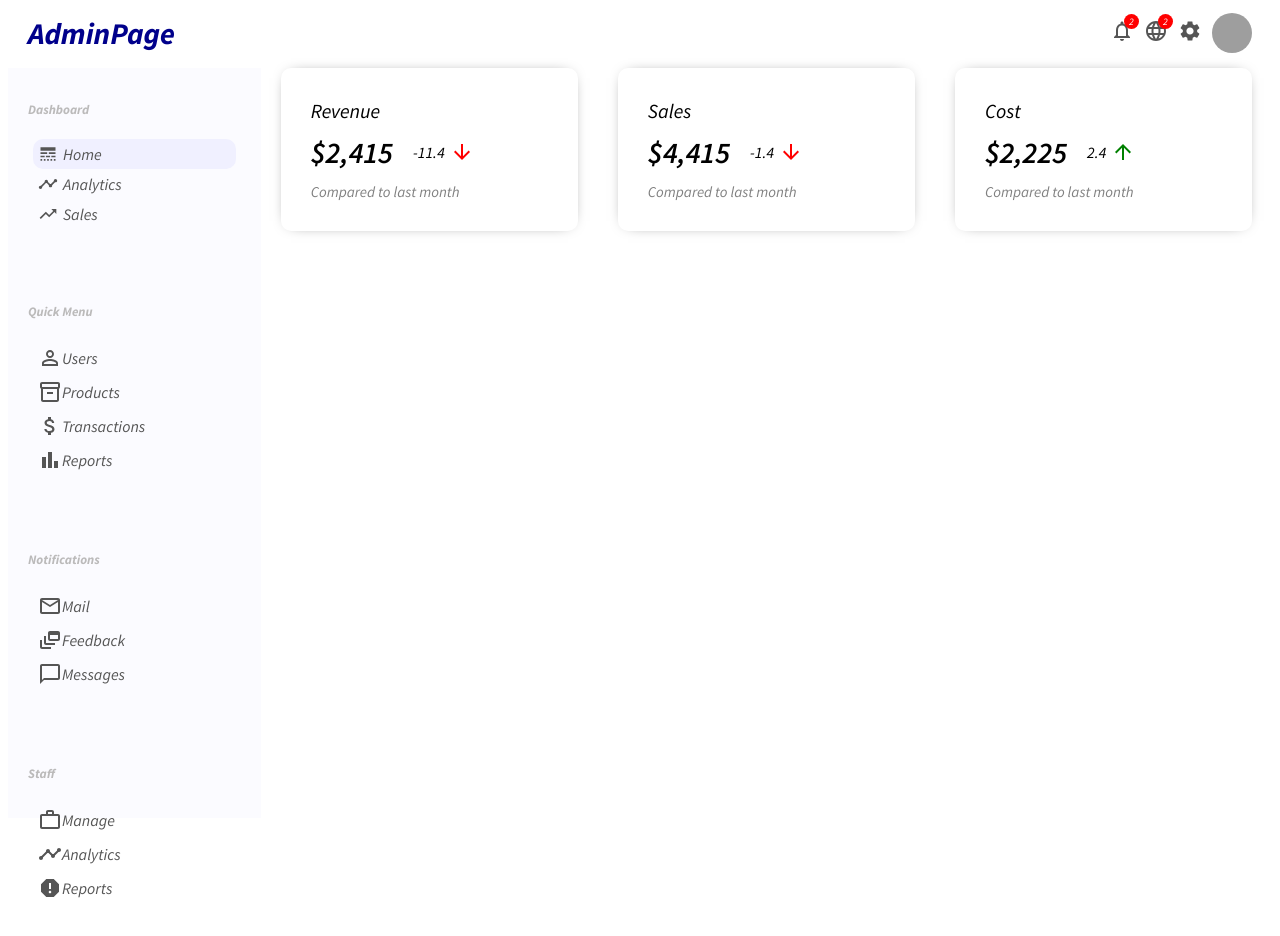
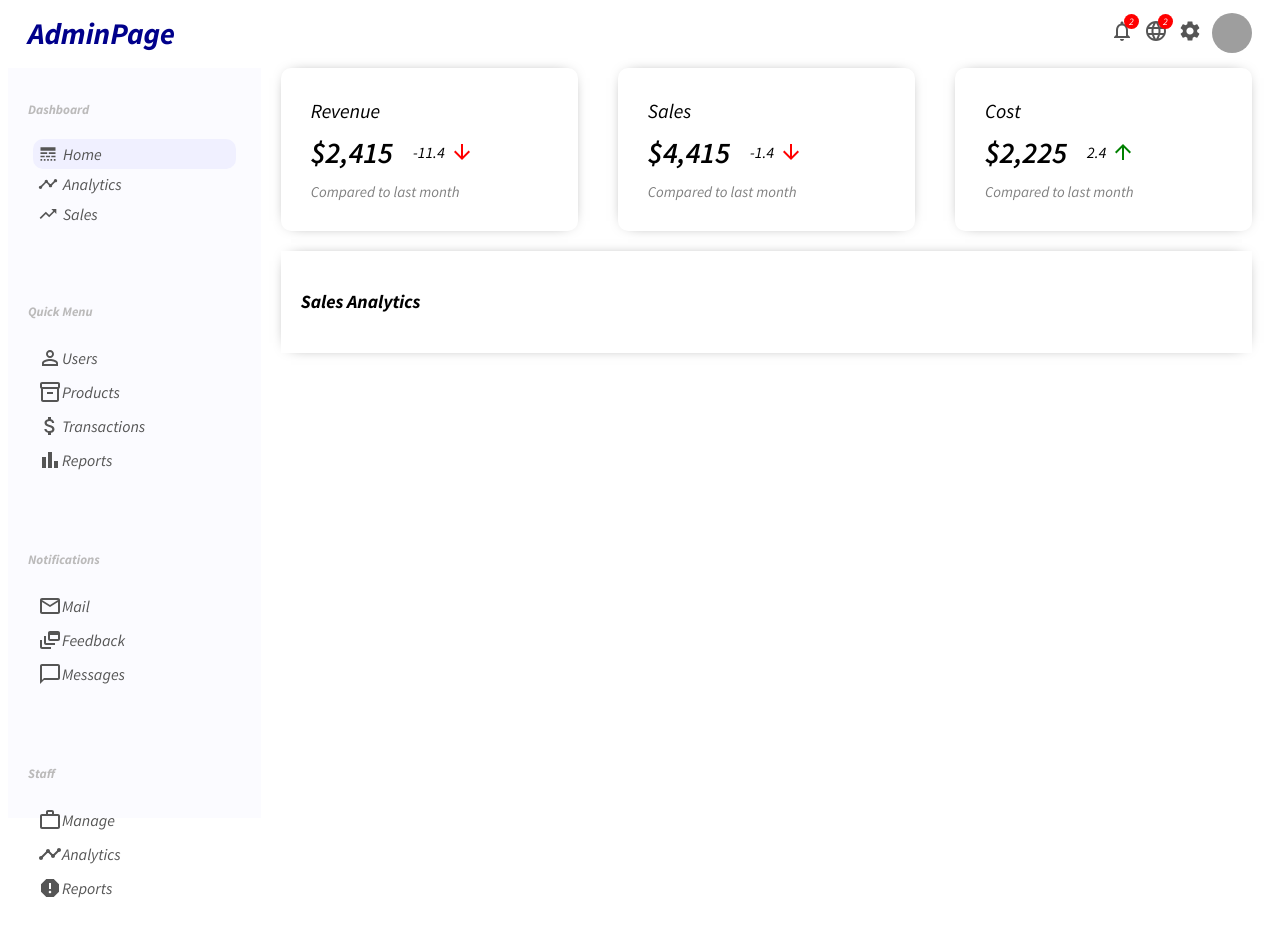
Before and after one commit to UniqueOJ/AdminDashboard-react, a React (Create React App) app: page / in a window 1280 px wide. Shown: the top 936 px of the page. Built offline with nearby package versions, Linux system fonts and the light colour scheme; grey boxes are pictures that could not be loaded.

Commit message:
Implement Chart

```diff
--- /dev/null
+++ b/src/components/charts/Chart.jsx
@@ -0,0 +1,10 @@
+import "./chart.css"
+
+export default function Chart() {
+
+  return (
+    <div className="chart">
+      <h3 className="chartTitle">Sales Analytics</h3>
+    </div>
+  )
+}
--- /dev/null
+++ b/src/components/charts/chart.css
@@ -0,0 +1,10 @@
+.chart{
+    margin: 20px;
+    padding: 20px;
+    -webkit-box-shadow: 0px 0px 15px -10px #000000;
+    box-shadow: 0px 0px 15px -10px #000000;
+}
+
+.chartTitle{
+    margin-bottom: 20px;
+}
--- a/src/pages/home/Home.jsx
+++ b/src/pages/home/Home.jsx
@@ -1,3 +1,4 @@
+import Chart from "../../components/charts/Chart"
 import FeaturedInfo from '../../components/featuredInfo/FeaturedInfo'
 import './home.css'
 
@@ -5,6 +6,7 @@
   return (
     <div className='home'>
       <FeaturedInfo/>
+      <Chart/>
     </div>
   )
 }
```
Also changed, not shown: 1 other file (tests, documents, lock files or other folders).
